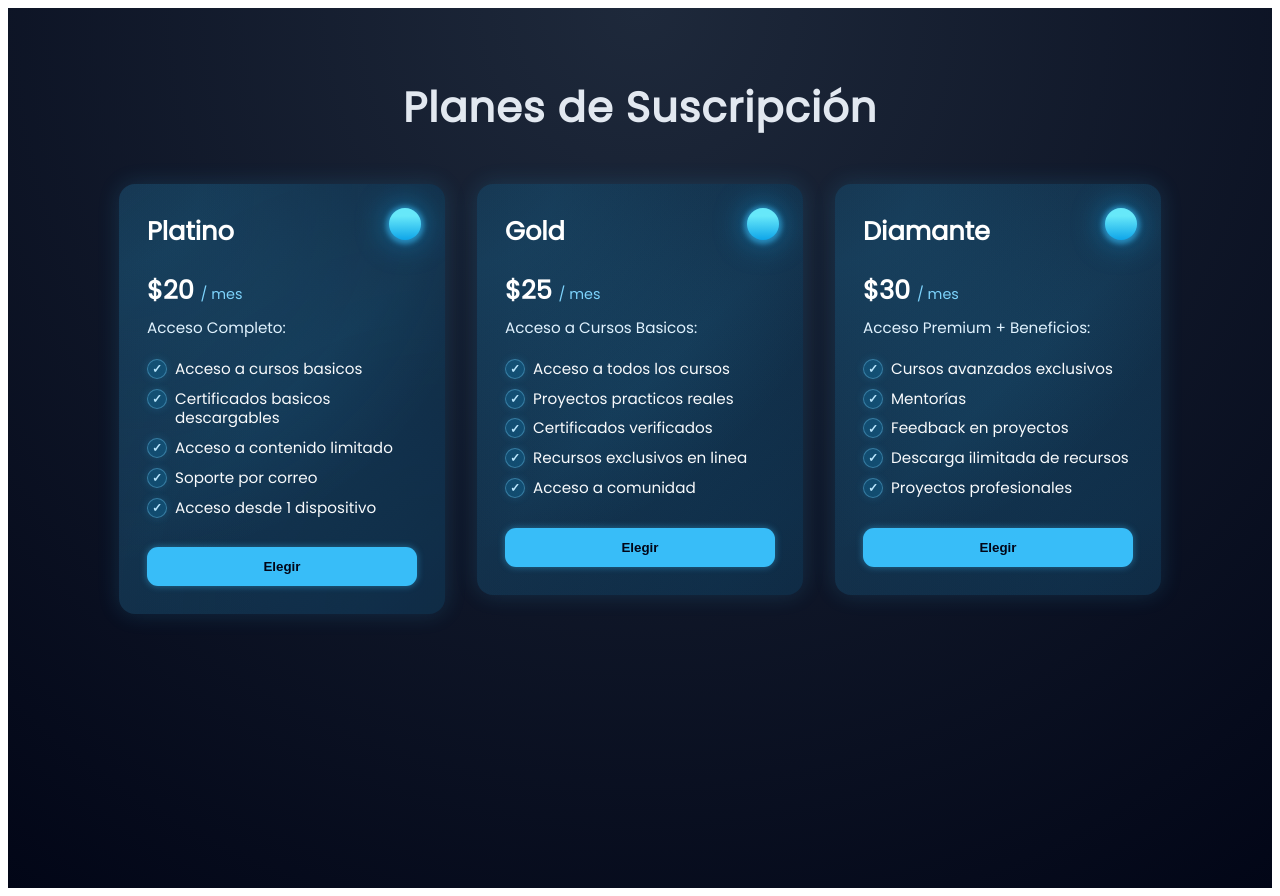
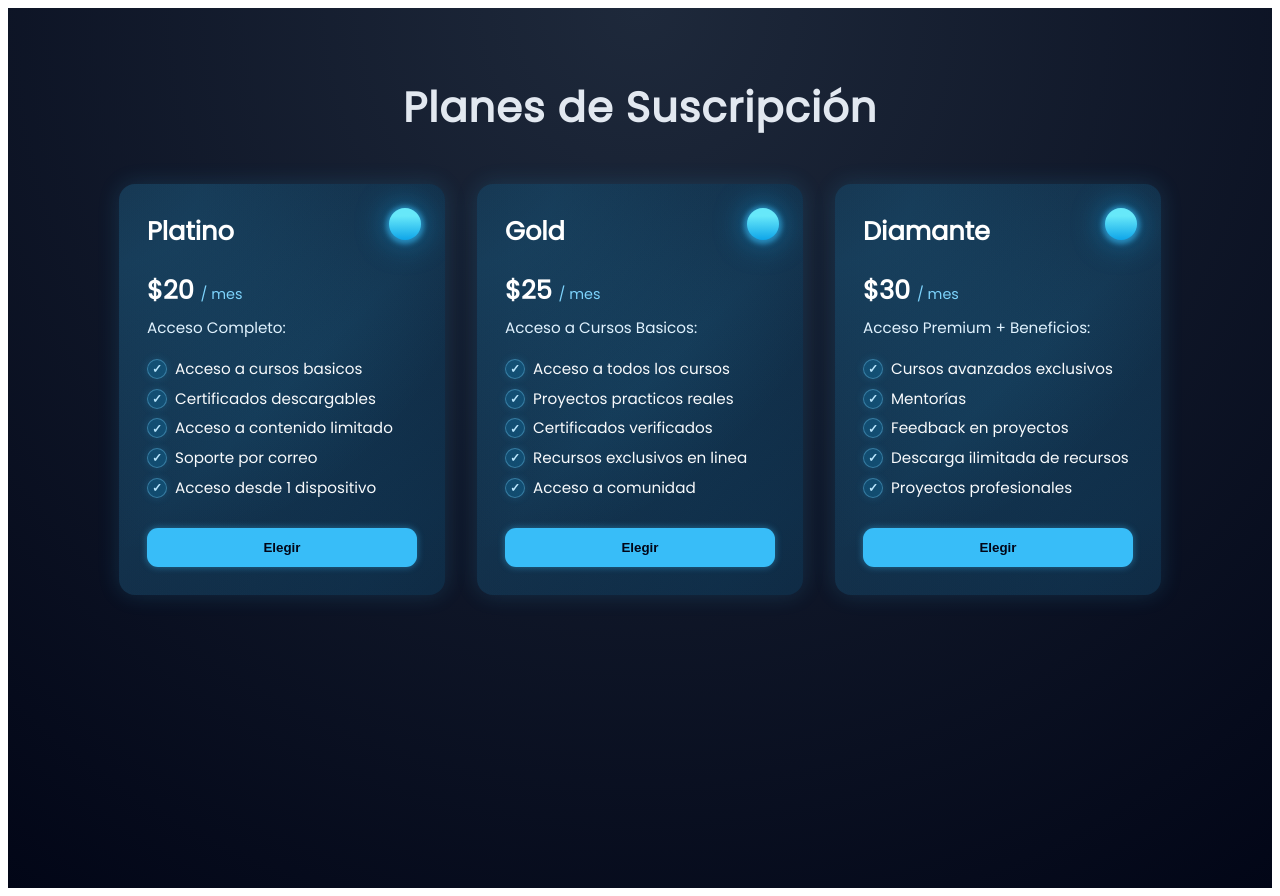
Before and after one commit to Kily10/proyecto-web, an Angular app in the folder frontend/: page /planes in a window 1280 px wide. Built offline with nearby package versions, Linux system fonts and the light colour scheme; sample sign-in values are in the browser's storage.

Commit message:
planes modificados

```diff
--- a/frontend/src/app/pages/planes/planes.html
+++ b/frontend/src/app/pages/planes/planes.html
@@ -14,7 +14,7 @@
                 Acceso Completo:
                 <ul class="list">
                     <li class="list-item"><span class="check">✓</span> Acceso a cursos basicos</li>
-                    <li class="list-item"><span class="check">✓</span> Certificados basicos descargables</li>
+                    <li class="list-item"><span class="check">✓</span> Certificados descargables</li>
                     <li class="list-item"><span class="check">✓</span> Acceso a contenido limitado</li>
                     <li class="list-item"><span class="check">✓</span> Soporte por correo</li>
                     <li class="list-item"><span class="check">✓</span> Acceso desde 1 dispositivo</li>
```
